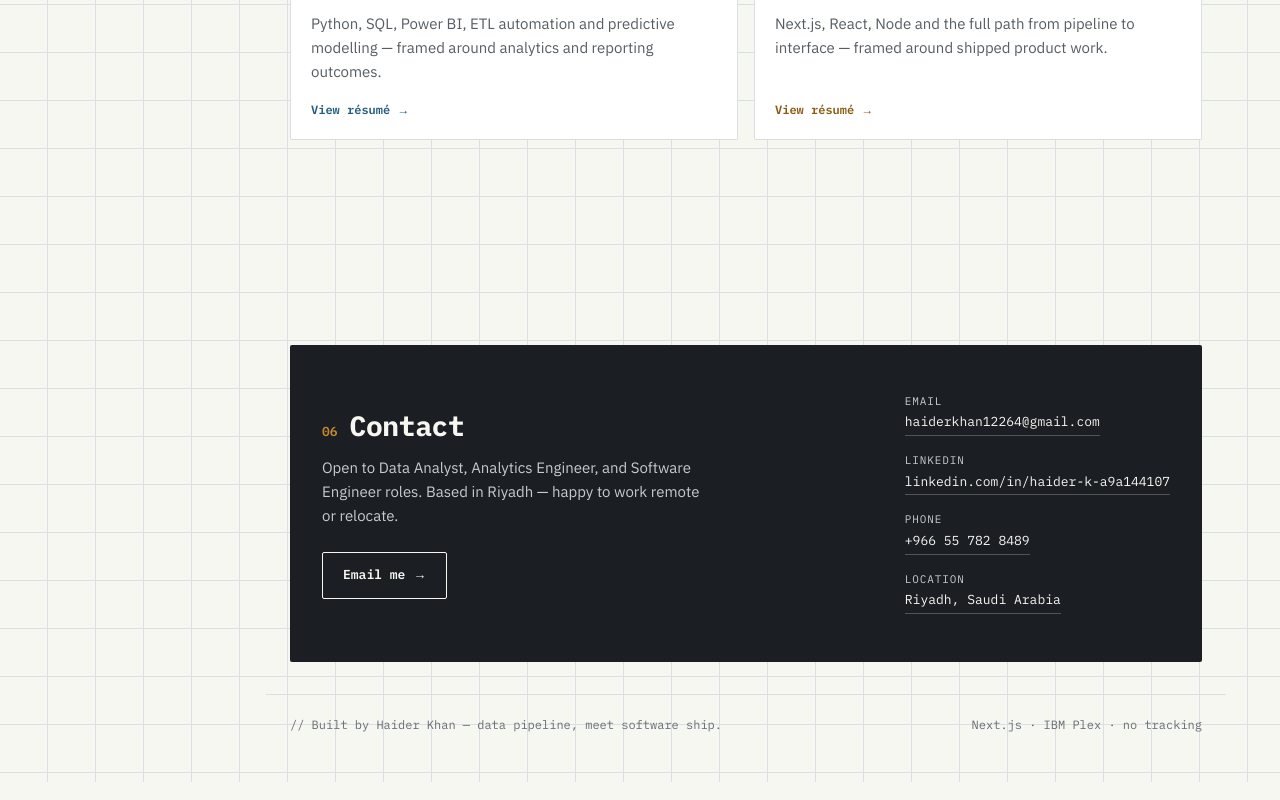
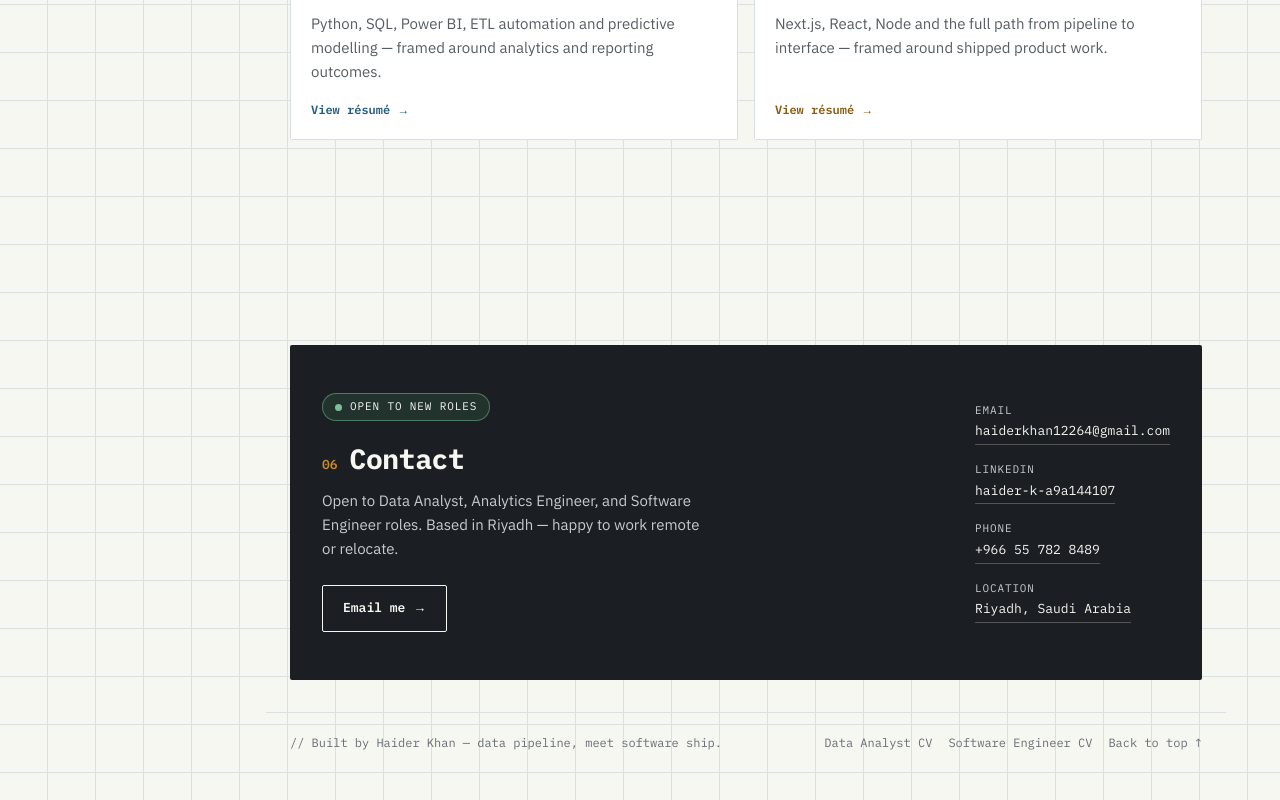
Before and after one commit to Haider5426/portfolio, a Next.js app in the folder portfolio/: page / in a window 1280 px wide. Shown: the part 5419-6219 px from the top of the page. Built offline with nearby package versions, Linux system fonts and the light colour scheme; no server answers.

Commit message:
7. Contact + footer
- Availability status chip using the SHIP/green motif colour
- Four one-click channels: mailto, LinkedIn, tel, and Riyadh on maps
- Primary email call to action
- Footer with both resume links and back-to-top
- Contact panel stacks cleanly at 700px and 400px

```diff
--- a/portfolio/src/app/globals.css
+++ b/portfolio/src/app/globals.css
@@ -949,7 +949,30 @@ footer { padding: var(--section-y) 0 var(--space-12); }
   font-size: var(--text-base);
 }
 
-.contact-intro { flex: 1 1 340px; }
+.contact-intro { flex: 1 1 340px; min-width: 0; }
+
+.status-chip {
+  display: inline-flex;
+  align-items: center;
+  gap: var(--space-2);
+  font-family: var(--font-mono);
+  font-size: var(--text-2xs);
+  text-transform: uppercase;
+  letter-spacing: var(--tracking-wide);
+  color: var(--ink-inverse);
+  background: rgba(59, 122, 87, 0.22);
+  border: 1px solid rgba(122, 190, 154, 0.5);
+  border-radius: var(--radius-pill);
+  padding: var(--space-1) var(--space-3);
+  margin: 0 0 var(--space-5);
+}
+.status-dot {
+  width: 7px;
+  height: 7px;
+  border-radius: 50%;
+  background: #7ABE9A;
+  flex: none;
+}
 .contact-cta { margin-top: var(--space-6); border-color: var(--ink-inverse); color: var(--ink-inverse); }
 .contact-cta:hover { background: var(--ink-inverse); color: var(--ink); }
 
@@ -1000,7 +1023,35 @@ footer { padding: var(--section-y) 0 var(--space-12); }
   font-family: var(--font-mono);
   padding: 0;
 }
-.foot-colophon { color: var(--ink-faint); }
+
+.foot-links {
+  display: flex;
+  flex-wrap: wrap;
+  gap: var(--space-4);
+}
+.foot-links a {
+  font-family: var(--font-mono);
+  font-size: var(--text-xs);
+  color: var(--ink-faint);
+  text-decoration: none;
+  transition: color var(--dur-fast) var(--ease);
+}
+.foot-links a:hover { color: var(--signal); }
+
+/* Contact panel stacks cleanly on narrow screens. */
+@media (max-width: 700px) {
+  .contact-box {
+    flex-direction: column;
+    align-items: flex-start;
+    padding: var(--space-8) var(--space-5);
+    gap: var(--space-8);
+  }
+  .contact-links { width: 100%; }
+}
+@media (max-width: 400px) {
+  .contact-box { padding: var(--space-6) var(--space-4); }
+  .contact-links a { font-size: var(--text-xs); word-break: break-word; }
+}
 
 /* ==========================================================================
    RESUME
--- a/portfolio/src/components/Contact.tsx
+++ b/portfolio/src/components/Contact.tsx
@@ -1,3 +1,4 @@
+import Link from "next/link";
 import { CONTACT } from "@/lib/resumes";
 
 const LINKS = [
@@ -9,7 +10,7 @@ const LINKS = [
   },
   {
     label: "LinkedIn",
-    value: CONTACT.linkedin,
+    value: "haider-k-a9a144107",
     href: CONTACT.linkedinHref,
     external: true,
   },
@@ -21,8 +22,8 @@ const LINKS = [
   },
   {
     label: "Location",
-    value: CONTACT.location,
-    href: "https://maps.google.com/?q=Riyadh,Saudi+Arabia",
+    value: "Riyadh, Saudi Arabia",
+    href: "https://www.google.com/maps/search/?api=1&query=Riyadh%2C+Saudi+Arabia",
     external: true,
   },
 ];
@@ -33,6 +34,10 @@ export default function Contact() {
       <div className="wrap">
         <div className="contact-box">
           <div className="contact-intro">
+            <p className="status-chip">
+              <span className="status-dot" aria-hidden="true" />
+              Open to new roles
+            </p>
             <div className="section-head">
               <span className="idx">06</span>
               <h2>Contact</h2>
@@ -68,9 +73,11 @@ export default function Contact() {
         <p className="foot-note">
           // Built by Haider Khan — data pipeline, meet software ship.
         </p>
-        <p className="foot-note foot-colophon">
-          Next.js · IBM Plex · no tracking
-        </p>
+        <nav className="foot-links" aria-label="Footer">
+          <Link href="/resume/data-analyst">Data Analyst CV</Link>
+          <Link href="/resume/software-engineer">Software Engineer CV</Link>
+          <a href="#intro">Back to top ↑</a>
+        </nav>
       </div>
     </footer>
   );
```
